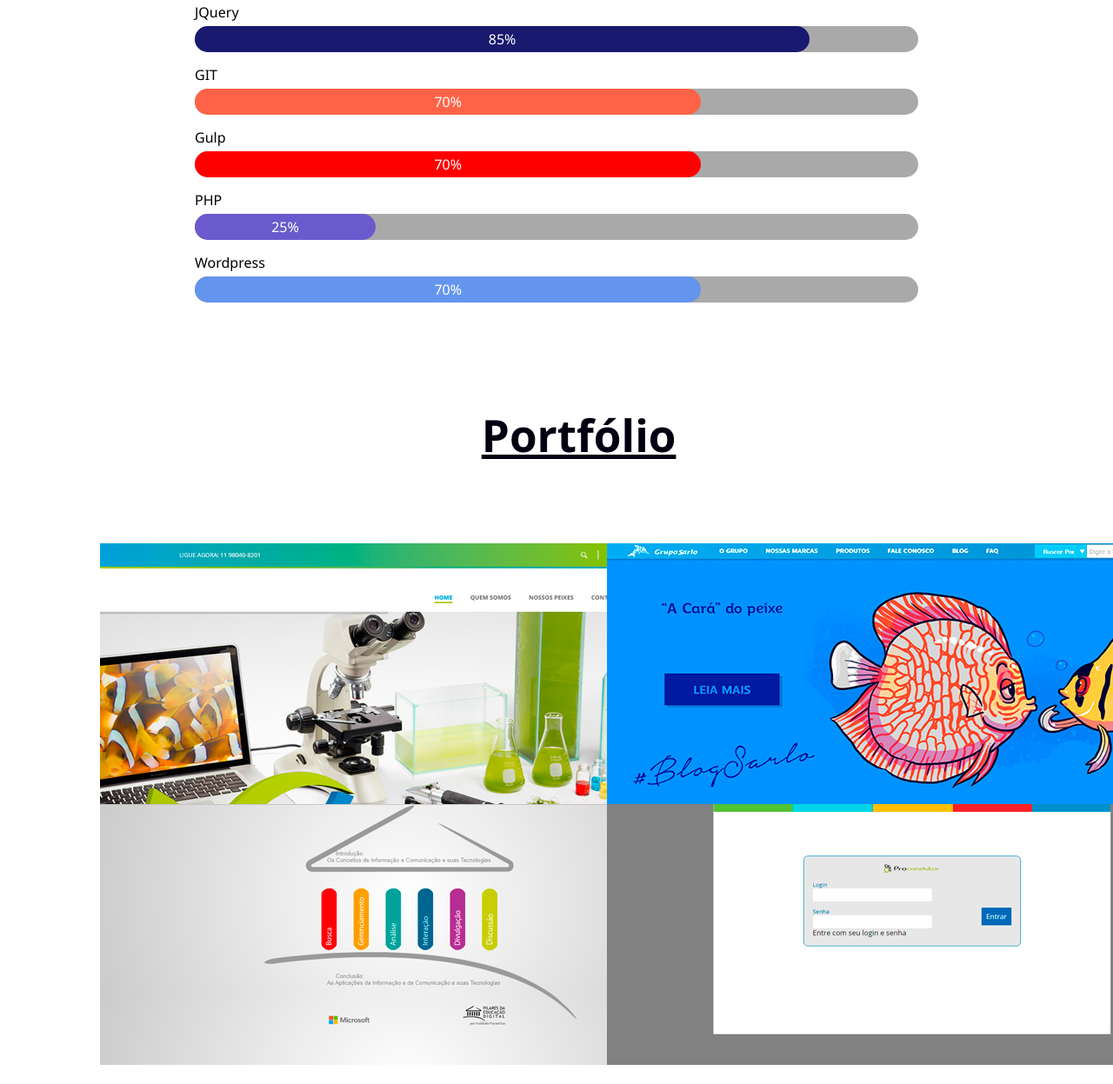
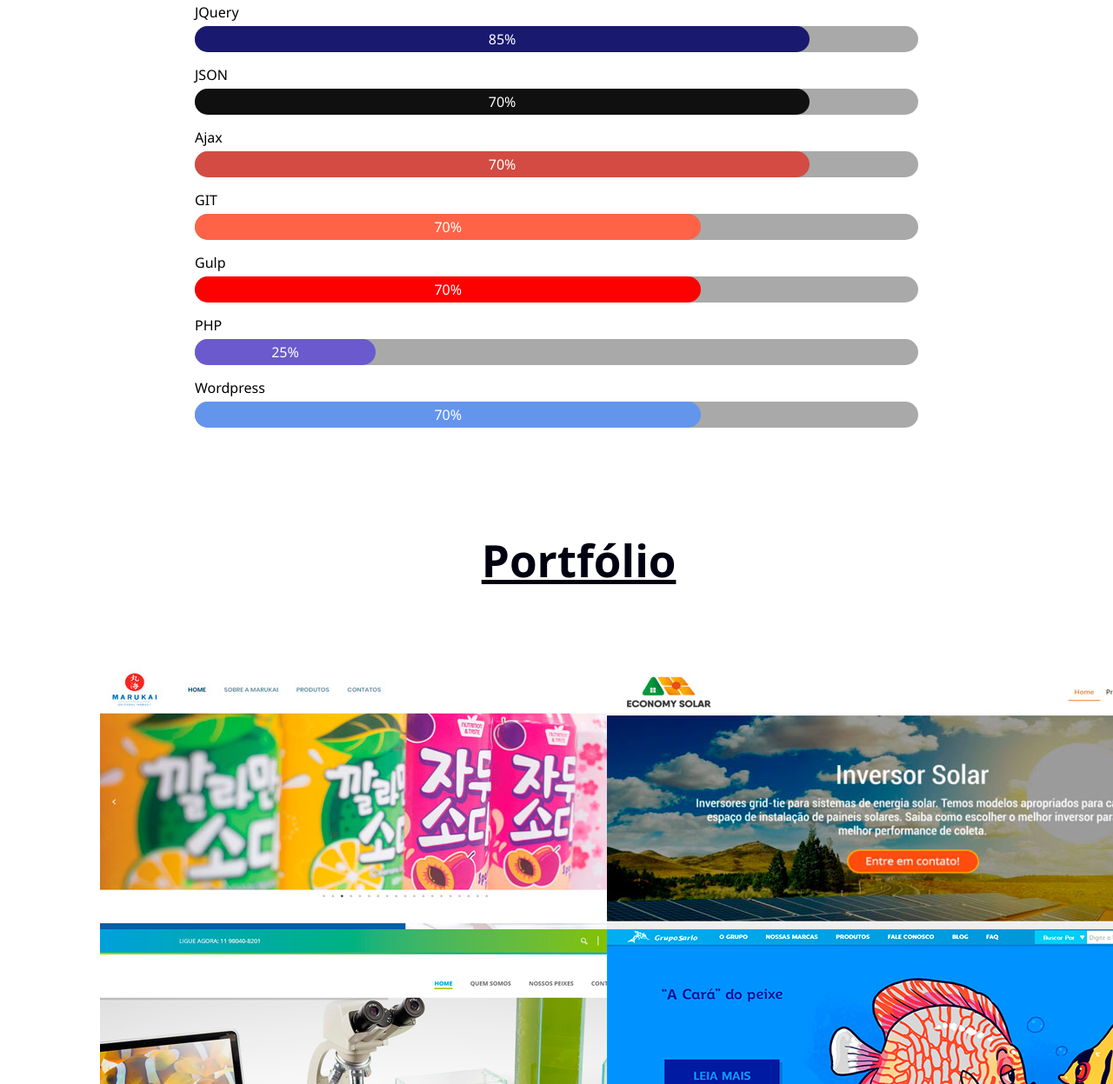
Before and after one commit to leoers/leoers.github.io, a plain HTML site: page index.html in a window 1280 px wide. Shown: the part 1534-2781 px from the top of the page at 87% size. Drawn offline with Linux system fonts and the light colour scheme.

Commit message:
atualizando port

```diff
--- a/css/style.css
+++ b/css/style.css
@@ -148,6 +148,20 @@
 	border-radius: 15px;
 }
 
+.corpo-progress-bar .corpo-progress-bar-json{
+	width: 85%;
+	height: 30px;
+	background-color: #101010;
+	border-radius: 15px;
+}
+
+.corpo-progress-bar .corpo-progress-bar-ajax{
+	width: 85%;
+	height: 30px;
+	background-color: #D34B42;
+	border-radius: 15px;
+}
+
 .corpo-progress-bar .corpo-progress-bar-git{
 	width: 70%;
 	height: 30px;
--- a/index.html
+++ b/index.html
@@ -54,6 +54,14 @@
 				<div class="corpo-progress-bar">
 					<div class="corpo-progress-bar-jquery">85%</div>
 				</div>
+				<label>JSON</label>
+				<div class="corpo-progress-bar">
+					<div class="corpo-progress-bar-json">70%</div>
+				</div>
+				<label>Ajax</label>
+				<div class="corpo-progress-bar">
+					<div class="corpo-progress-bar-ajax">70%</div>
+				</div>
 				<label>GIT</label>
 				<div class="corpo-progress-bar">
 					<div class="corpo-progress-bar-git">70%</div>
@@ -78,6 +86,16 @@
 			<div class="corpo-portfolio">
 				<figure class="card effect">
 
+					<a href="https://www.marukai.com.br/" target="_blank"><img class="top" src="img/marukai.jpg" alt="Marukai"></a>
+					<figcaption>Marukai</figcaption>
+				</figure>
+				<figure id="cards" class="card effect">
+
+					<a href="https://economysolar.com.br/" target="_blank"><img src="img/economy.jpg" alt="Economy Solar"></a>
+					<figcaption>Economy Solar</figcaption>
+				</figure>
+				<figure class="card effect">
+
 					<a href="http://www.aquasmart.net.br" target="_blank"><img class="top" src="img/aqua.jpg" alt="Aquasmart"></a>
 					<figcaption>Aquasmart</figcaption>
 				</figure>
@@ -86,6 +104,7 @@
 					<a href="http://www.gruposarlo.com.br" target="_blank"><img src="img/sarlo.jpg" alt="Grupo Sarlo"></a>
 					<figcaption>Grupo Sarlo</figcaption>
 				</figure>
+
 				<figure class="card effect">
 					<a href="https://www.institutoparamitas.org.br/pilares/" target="_blank"><img src="img/pilares.jpg" alt="Pilares da educação"></a>
 					<figcaption>Pilares da educação</figcaption>
```
Also changed, not shown: img/economy.jpg (added), img/marukai.jpg (added).
